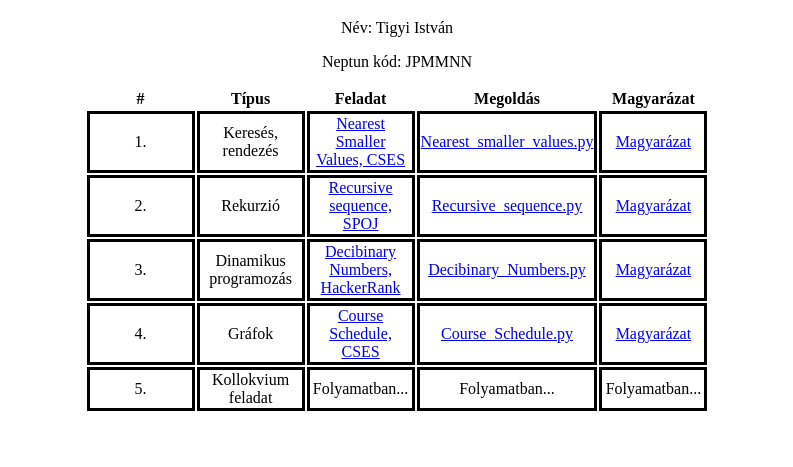
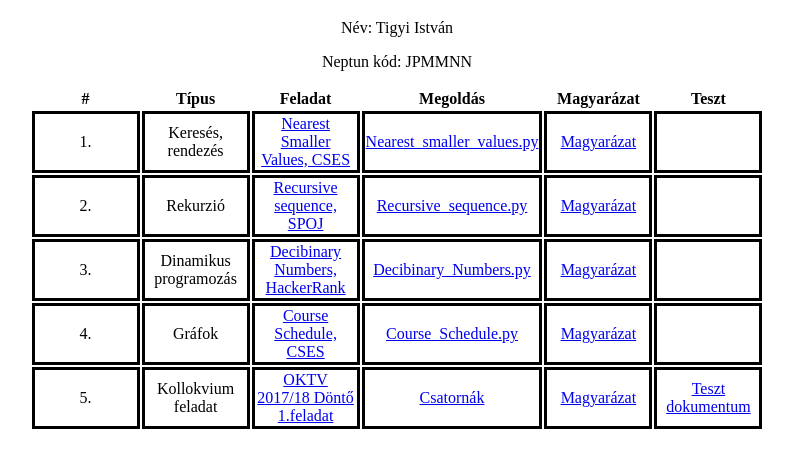
Before and after one commit to StvnTgy/Alga, a plain HTML site: page index.html in a window 1280 px wide. Shown: the part 61-528 px from the top of the page, without its empty margins (243-1036 px from the left). Drawn offline with Linux system fonts and the light colour scheme.

Commit message:
Update index.html

```diff
--- a/index.html
+++ b/index.html
@@ -22,6 +22,7 @@
         <th>Feladat</th>
         <th>Megoldás</th>
         <th>Magyarázat</th>
+        <th>Teszt</th>
     </tr>
     <tr>
         <td>1.</td>
@@ -29,6 +30,7 @@
         <td><a target="_blank" href="https://cses.fi/problemset/task/1645">Nearest Smaller Values, CSES</a></td>
         <td><a href="1.Nearest_smaller_values.py">Nearest_smaller_values.py</a></td>
         <td><a href="1.%20Keresés,%20rendezés_Nearest_smaller_value.md" target="_blank">Magyarázat</a></td>
+        <td></td>
     </tr>
     <tr>
         <td>2.</td>
@@ -36,6 +38,7 @@
         <td><a href="https://www.spoj.com/problems/SEQ/" target="_blank">Recursive sequence, SPOJ</a> </td>
         <td><a href="2.Recursive_sequence.py" target="_blank">Recursive_sequence.py</a> </td>
         <td><a href="2.%20Rekurzióval%20megoldható%20feladatok,%20Recurive_sequence.md" target="_blank">Magyarázat</a> </td>
+        <td></td>
     </tr>
     <tr>
         <td>3.</td>
@@ -43,6 +46,7 @@
         <td><a href="https://www.hackerrank.com/challenges/decibinary-numbers/problem" target="_blank">Decibinary Numbers, HackerRank</a></td>
         <td><a href="3.decibinary_numbers.py" target="_blank">Decibinary_Numbers.py</a> </td>
         <td><a href="3.%20Dinamikus.md" target="_blank">Magyarázat</a> </td>
+        <td></td>
     </tr>
     <tr>
         <td>4.</td>
@@ -50,13 +54,15 @@
         <td><a href="https://cses.fi/problemset/task/1679" target="_blank">Course Schedule, CSES</a> </td>
         <td><a href="4.course_schedule.py" target="_blank">Course_Schedule.py</a> </td>
         <td><a href="4.%20Gráf%20algoritmusok_Course_schedule.md">Magyarázat</a></td>
+        <td></td>
     </tr>
     <tr>
         <td>5.</td>
         <td>Kollokvium feladat</td>
-        <td>Folyamatban...</td>
-        <td>Folyamatban...</td>
-        <td>Folyamatban...</td>
+        <td><a href="https://mester.inf.elte.hu:8181/faces/leiras.xhtml?jfwid=0635c4027bfa280d7869ba455631:4" target="_blank">OKTV 2017/18 Döntő 1.feladat</a></td>
+        <td><a href="5.csatornak3.py" target="_blank">Csatornák</a></td>
+        <td><a href="5.Algoritmusok_kollokvium_feladat.md">Magyarázat</a></td>
+        <td><a href="5.Teszt_eredmenyek.pdf">Teszt dokumentum</a></td>
     </tr>
 </table>
 
```
